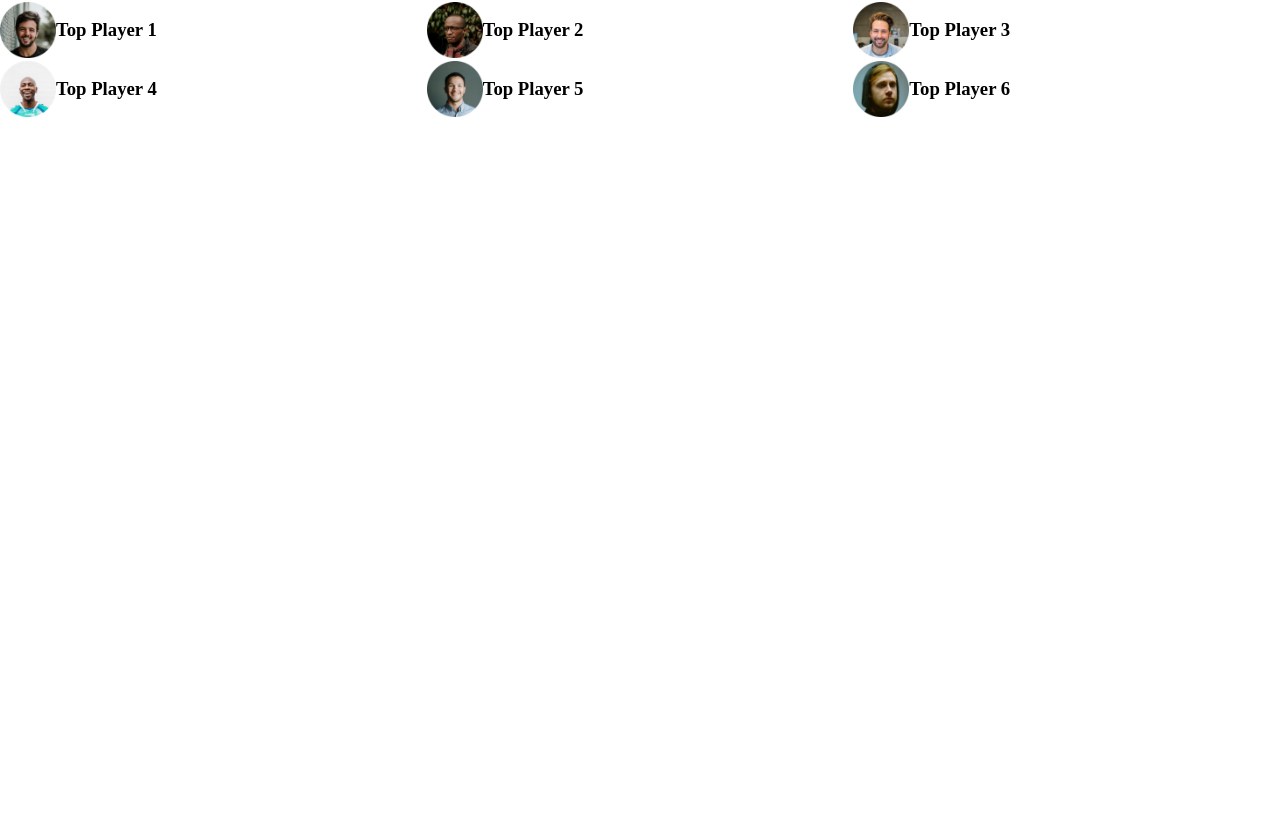
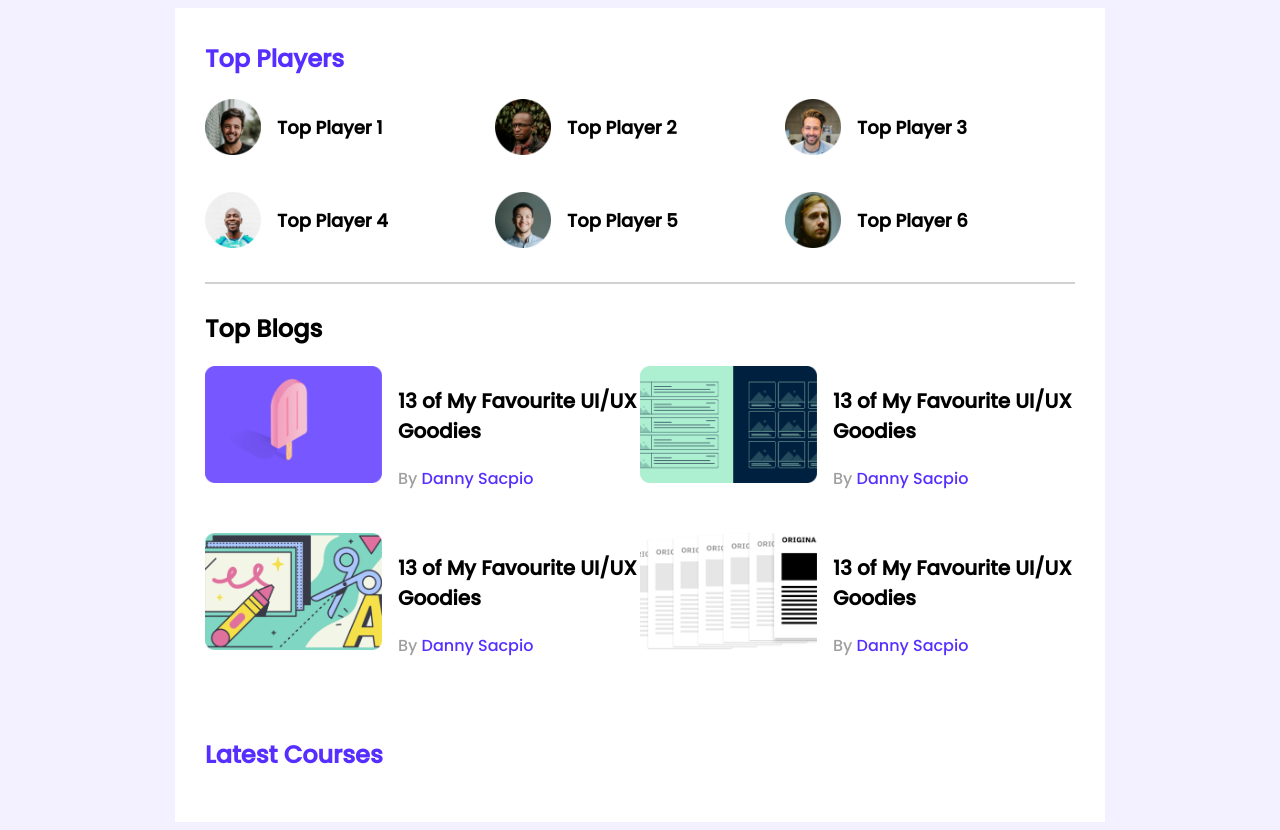
Before and after one commit to maynul69/leader-board-css3, a plain HTML site: page index.html in a window 1280 px wide. Before the commit the page ends 800 px from the top, so only its background shows below. Drawn offline with Linux system fonts and the light colour scheme.

Commit message:
blogsdonee

```diff
--- a/index.html
+++ b/index.html
@@ -1,5 +1,6 @@
 <!DOCTYPE html>
 <html lang="en">
+
 <head>
     <meta charset="UTF-8">
     <meta http-equiv="X-UA-Compatible" content="IE=edge">
@@ -8,6 +9,7 @@
     <!-- stylesheet -->
     <link rel="stylesheet" href="stylesheet/style.css">
 </head>
+
 <body>
     <!-- header start -->
     <header>
@@ -17,40 +19,89 @@
     <!-- main start  -->
     <main>
         <!-- top playerd and blogs -->
-        <section>
+        <section class="container">
+            <div class="top-players ">
+                <h2 class="section-title">Top Players</h2>
                 <div class="players">
                     <div class="player">
                         <img src="images/players/player-1.png" alt="">
-                    <h3>Top Player 1</h3>
+                        <h3 class="player-name">Top Player 1</h3>
                     </div>
                     <div class="player">
                         <img src="images/players/player-2.png" alt="">
-                    <h3>Top Player 2</h3>
+                        <h3 class="player-name">Top Player 2</h3>
                     </div>
                     <div class="player">
                         <img src="images/players/player-3.png" alt="">
-                    <h3>Top Player 3</h3>
+                        <h3 class="player-name">Top Player 3</h3>
                     </div>
                     <div class="player">
                         <img src="images/players/player-4.png" alt="">
-                    <h3>Top Player 4</h3>
+                        <h3 class="player-name">Top Player 4</h3>
                     </div>
                     <div class="player">
                         <img src="images/players/player-5.png" alt="">
-                    <h3>Top Player 5</h3>
+                        <h3 class="player-name">Top Player 5</h3>
                     </div>
                     <div class="player">
                         <img src="images/players/player-6.png" alt="">
-                    <h3>Top Player 6</h3>
+                        <h3 class="player-name">Top Player 6</h3>
                     </div>
                 </div>
+            </div>
+            <hr>
             <div class="top-blogs">
-
+                <h2 class="section-titele">Top Blogs</h2>
+                <div class="blogs">
+                    <article class="blog">
+                        <div class="thumbnil">
+                            <img src="images/blogs/blog-1.png" alt="">
                         </div>
+                        <div class="blog-info">
+                            <h3 class="blog-title">13 of My Favourite UI/UX Goodies</h3>
+                            <p class="blog-author">By <a href="#">Danny Sacpio</a></p>
+                        </div>
+                    </article>
+                    <article class="blog">
+                        <div class="thumbnil">
+                            <img src="images/blogs/blog-2.png" alt="">
+                        </div>
+                        <div class="blog-info">
+                            <h3 class="blog-title">13 of My Favourite UI/UX Goodies</h3>
+                            <p class="blog-author">By <a href="#">Danny Sacpio</a></p>
+                        </div>
+                    </article>
+                    <article class="blog">
+                        <div class="thumbnil">
+                            <img src="images/blogs/blog-3.png" alt="">
+                        </div>
+                        <div class="blog-info">
+                            <h3 class="blog-title">13 of My Favourite UI/UX Goodies</h3>
+                            <p class="blog-author">By <a href="#">Danny Sacpio</a></p>
+                        </div>
+                    </article>
+                    <article class="blog">
+                        <div class="thumbnil">
+                            <img src="images/blogs/blog-4.png" alt="">
+                        </div>
+                        <div class="blog-info">
+                            <h3 class="blog-title">13 of My Favourite UI/UX Goodies</h3>
+                            <p class="blog-author">By <a href="#">Danny Sacpio</a></p>
+                        </div>
+                    </article>
+                </div>
+            </div>
+        </section>
+        <!-- latest course -->
+        <section class="container">
+            <h2 class="section-title">
+                Latest Courses
+            </h2>
         </section>
     </main>
     <footer>
 
     </footer>
 </body>
+
 </html>
--- a/stylesheet/style.css
+++ b/stylesheet/style.css
@@ -1,12 +1,41 @@
-/* style for the whole site  */
+/* fonts  */
+@import url('https://fonts.googleapis.com/css2?family=Poppins:wght@500&display=swap');
+/* common style or utilities  */
 body{
-    padding: 0;
-    margin: 0;
+
+    font-family: 'Poppins', sans-serif;
+    background-color: #F3F1FF;
+}
+main{
+    display: flex;
+    flex-direction: column;
+    align-items: center;
+}
+/* containers style  */
+.container{
+    background-color: white;
+    width: 870px;
+    padding: 30px;
+}
+
+hr{
+    border: 1px solid #D1D1D1;
+    margin-bottom:27px;
 }
 /* top-players style */
+.top-players{
+    margin-bottom: 30px;
+}
+.section-title{
+    color:#562EFF;
+    font-size:24px;
+    margin-top: 3px;
+}
+
 .players{
     display: grid;
     grid-template-columns: repeat(3, 1fr);
+    grid-row-gap: 30px;
 }
 .player{
     display: flex;
@@ -16,3 +45,35 @@ body{
     width: 56px;
     height: 56px;
 }
+.player-name{
+    font-size: 18px;
+    margin-left: 16px;
+}
+/* top blogs styles */
+.blogs{
+    display: grid;
+    grid-template-columns: repeat(2, 1fr);
+    grid-row-gap: 26px;
+}
+.blog{
+    display: flex;
+}
+.blog .thumbnil img{
+    width: 177px;
+    height: 117px;
+}
+.blog-info{
+    margin-left: 16px;
+}
+.blog-title{
+    font-size: 20px;
+}
+.blog-author{
+    color: #9F9F9F;
+    font-size: 16px;
+}
+.blog-author a{
+    text-decoration: none;
+    font-size: 16px;
+    color: #562EFF;
+}
```
Lines whose indentation alone changed are shown as unchanged.
